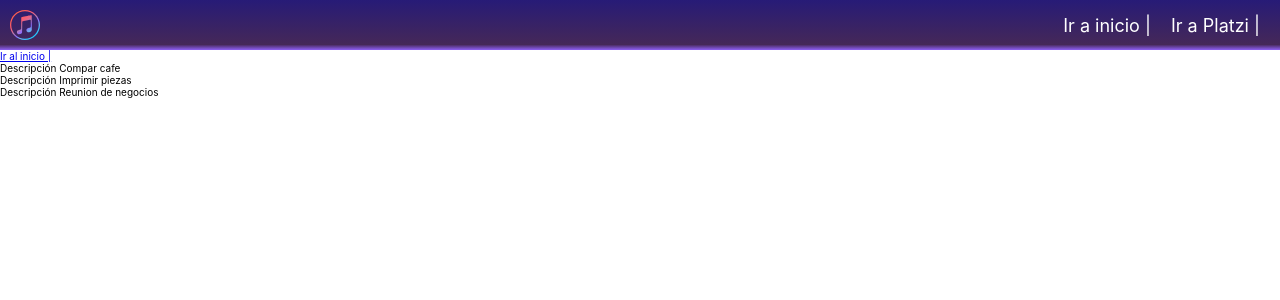
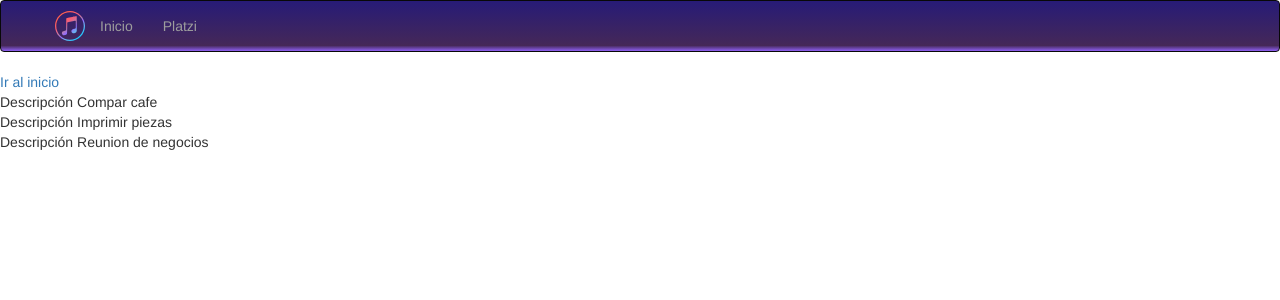
Before and after one commit to JaviManobanda/Flask_Page, a Flask app: page /hello in a window 1280 px wide. Shown: the top 300 px of the page. Run offline with Flask 2, Linux system fonts and the light colour scheme; some libraries are stand-ins or nearby versions.

Commit message:
:sparkles: add bootstrap
add template bootstrap in base.html and import bootrsat in main.py

```diff
--- a/main.py
+++ b/main.py
@@ -1,12 +1,18 @@
 from flask import (Flask,
                    request, make_response,
-                   redirect, render_template)
+                   redirect, render_template,
+                   session)
 
+from flask_bootstrap import Bootstrap
 
 todos = ['Compar cafe', 'Imprimir piezas', 'Reunion de negocios']
 
 app = Flask(__name__)  # crea instancia de flask
+app.config['SECRET_KEY'] = 'SUPER SECRETO'
+
 """ Debes pasar el nombre de la aplicación """
+''' Instanciamos bootstrap '''
+bootstrap = Bootstrap(app)
 
 ''' errorHandler permite manejar el error '''
 @app.errorhandler(404)
@@ -36,14 +42,16 @@ def index():
     # hacer un response y redirecciona
     response = make_response(redirect('/hello'))
     # crea una cookie de la ip del usuario
-    response.set_cookie('user_ip', user_ip)
+    ''' response.set_cookie('user_ip', user_ip) '''
+    session['user_ip'] = user_ip
 
     return response
 
 
 @app.route('/hello')  # decorador que recibe la direccion a ejecutar
 def hello():
-    user_ip = request.cookies.get('user_ip')
+    ''' user_ip = request.cookies.get('user_ip') '''
+    user_ip =  session.get('user_ip')
     # renderizo el tempate
     ctx = {
         'user_ip': user_ip,
@@ -57,4 +65,4 @@ def doError500():
     return qwqwq
 
 if __name__ == "__main__":
-    app.run(debug=0)
+    app.run(debug=1,)
--- a/pip_requirements.txt
+++ /dev/null
@@ -1 +0,0 @@
-flask
--- /dev/null
+++ b/requierements.txt
@@ -0,0 +1,2 @@
+Flask
+flask-bootstrap
--- a/static/css/main.css
+++ b/static/css/main.css
@@ -9,35 +9,18 @@ html{
     font-family: -apple-system, BlinkMacSystemFont, 'Segoe UI', Roboto, Oxygen, Ubuntu, Cantarell, 'Open Sans', 'Helvetica Neue', sans-serif;
 }
 
-nav{
-    display: flex;
-    align-items: center;
-    justify-content: space-between;
-    padding: 10px;
-    font-size: 1.8rem;
+.navbar{
     background: linear-gradient(0deg, rgba(143,96,244,1) 0%, rgba(69,40,88,1) 11%, rgba(39,27,119,1) 100%);
 }
 
-nav .Options-bar{
+
+.navbar-brand{
     display: flex;
-    justify-self: flex-end;
+    align-items: center;
+    padding: 0px;
+    margin-left: 15px;
 }
-
-nav li{
-    margin: 0px 10px;
-    list-style: none;
-}
-
-nav li a{
-    text-decoration: none;
-    color: white
-}
-
-a::after{
-    content: " |";
-}
-
-img{
+.navbar-brand img{
     max-width: 30px;
 }
 
--- a/templates/base.html
+++ b/templates/base.html
@@ -1,18 +1,17 @@
-<!DOCTYPE html>
-<html lang="en">
-  <head>
-    <meta charset="UTF-8" />
-    <meta http-equiv="X-UA-Compatible" content="IE=edge" />
-    <meta name="viewport" content="width=device-width, initial-scale=1.0" />
-    <title>{% block title %} Flask Curso | {% endblock %}</title>
-    <link rel="stylesheet" href="../static/css/main.css">
-  </head>
-  <body>
-    <header>
+{% extends 'bootstrap/base.html'%}
+
+{%block head%}
+  {{super()}}
+  <title>{% block title %} Flask Curso | {% endblock %}</title>
+  <link rel="stylesheet" href="{{url_for('static',filename='css/main.css')}}">
+{%endblock%}
+
+ {%block body%}
+    {%block navbar%}
       {% include 'navbar.html'%}
-    </header>
+    {%endblock%}
+
     {% block content%}
     <!-- Aqui llama al bloque de hello.html -->
     {% endblock %}
-  </body>
-</html>
+{%endblock%}
--- a/templates/navbar.html
+++ b/templates/navbar.html
@@ -1,5 +1,5 @@
-<nav>
-    <img src="{{url_for('static', filename='images/logo.svg')}}" alt="logo">
+<!-- <nav>
+  <img src="{{url_for('static', filename='images/logo.svg')}}" alt="logo" />
 
   <ul class="Options-bar">
     <li>
@@ -9,4 +9,32 @@
       <a href="https://platzi.com/">Ir a Platzi</a>
     </li>
   </ul>
-</nav>
+</nav> -->
+
+
+<div class="navbar navbar-inverse" role="navigation">
+  <div class="container">
+      <div class="navbar-header">
+          <button type="button"
+                  class="navbar-toggle"
+                  data-toggle="collapse"
+                  data-target=".navbar-collapse">
+              <span class="sr-only">Toggle navigation</span>
+              <span class="icon-bar"></span>
+              <span class="icon-bar"></span>
+              <span class="icon-bar"></span>
+          </button>
+          <a class="navbar-brand" href="{{ url_for('index') }}">
+              <img src="{{ url_for('static', filename='images/logo.svg') }}"
+                   alt="logo music">
+          </a>
+      </div>
+
+      <div class="navbar-collapse collapse">
+          <ul class="nav navbar-nav">
+              <li><a href="{{ url_for('index') }}">Inicio</a></li>
+              <li><a href="https://platzi.com" target="_blank">Platzi</a></li>
+          </ul>
+      </div>
+  </div>
+</div>
```
Also changed, not shown: static/images/react.png (added), 1 other file. Lines whose indentation alone changed are shown as unchanged.
